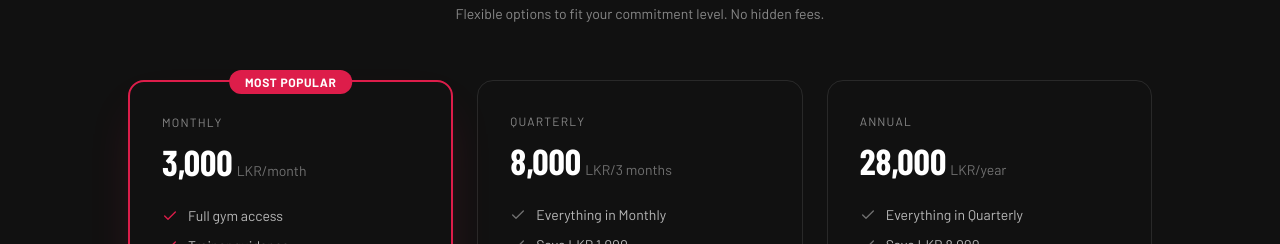
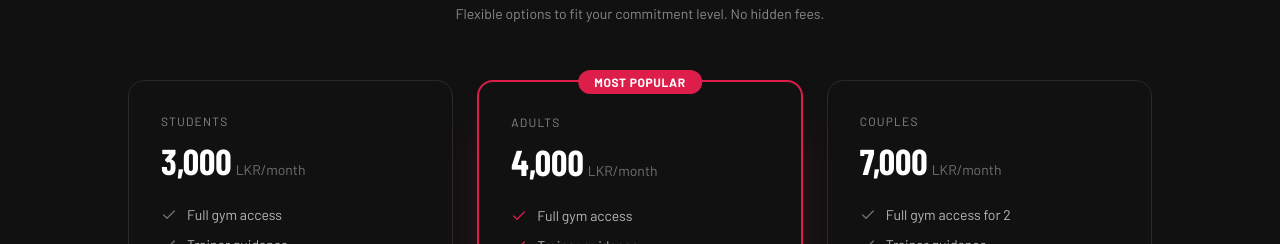
Before and after one commit to focusfitnessx-del/Focus_Fitness, a React (Vite) app in the folder frontend/: page / in a window 1280 px wide. Shown: the part 2556-2800 px from the top of the page. Built offline with nearby package versions, Linux system fonts and the light colour scheme; no server answers; a web font is replaced by a local one.

Commit message:
feat: update membership plans with student/adult/couples/campus/admission packages

```diff
--- a/frontend/src/pages/LandingPage.jsx
+++ b/frontend/src/pages/LandingPage.jsx
@@ -44,26 +44,42 @@ const perks = [
 
 const plans = [
   {
-    name: 'Monthly',
+    name: 'Students',
     price: '3,000',
+    period: '/month',
+    highlight: false,
+    features: ['Full gym access', 'Trainer guidance', 'Locker room', 'Student ID required'],
+  },
+  {
+    name: 'Adults',
+    price: '4,000',
     period: '/month',
     highlight: true,
     badge: 'Most Popular',
     features: ['Full gym access', 'Trainer guidance', 'Locker room', 'Progress tracking'],
   },
   {
-    name: 'Quarterly',
-    price: '8,000',
-    period: '/3 months',
+    name: 'Couples',
+    price: '7,000',
+    period: '/month',
     highlight: false,
-    features: ['Everything in Monthly', 'Save LKR 1,000', 'Priority trainer time', 'Body assessment'],
+    features: ['Full gym access for 2', 'Trainer guidance', 'Locker room', 'Shared progress tracking'],
   },
   {
-    name: 'Annual',
-    price: '28,000',
-    period: '/year',
+    name: 'Campus Group',
+    price: '20,000',
+    period: '/month',
     highlight: false,
-    features: ['Everything in Quarterly', 'Save LKR 8,000', 'Free protein shake / month', 'VIP access'],
+    badge: '10 Students',
+    features: ['Full gym access', 'Group of 10 students', 'Trainer guidance', 'Campus ID required'],
+  },
+  {
+    name: 'Admission Fee',
+    price: '2,500',
+    period: ' one-time',
+    highlight: false,
+    badge: 'Freshers Only',
+    features: ['New member registration', 'One-time payment', 'Applies to all packages', 'Includes orientation'],
   },
 ]
 
@@ -385,7 +401,7 @@ export default function LandingPage() {
             <motion.p variants={stagger(0.18)} className="text-white/50 text-sm">Flexible options to fit your commitment level. No hidden fees.</motion.p>
           </div>
 
-          <div className="grid md:grid-cols-3 gap-6">
+          <div className="grid grid-cols-1 sm:grid-cols-2 lg:grid-cols-3 gap-6">
             {plans.map((plan, i) => (
               <motion.div
                 key={plan.name}
```
